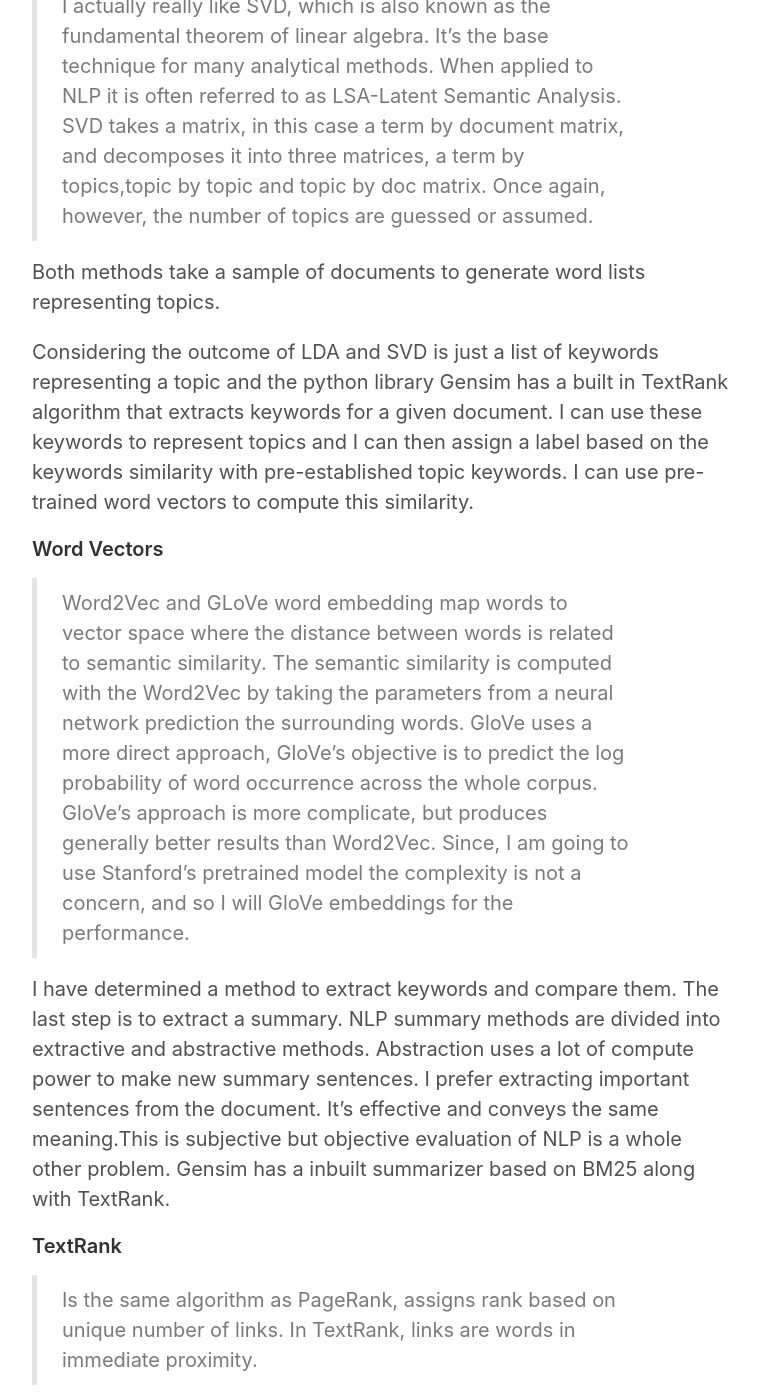
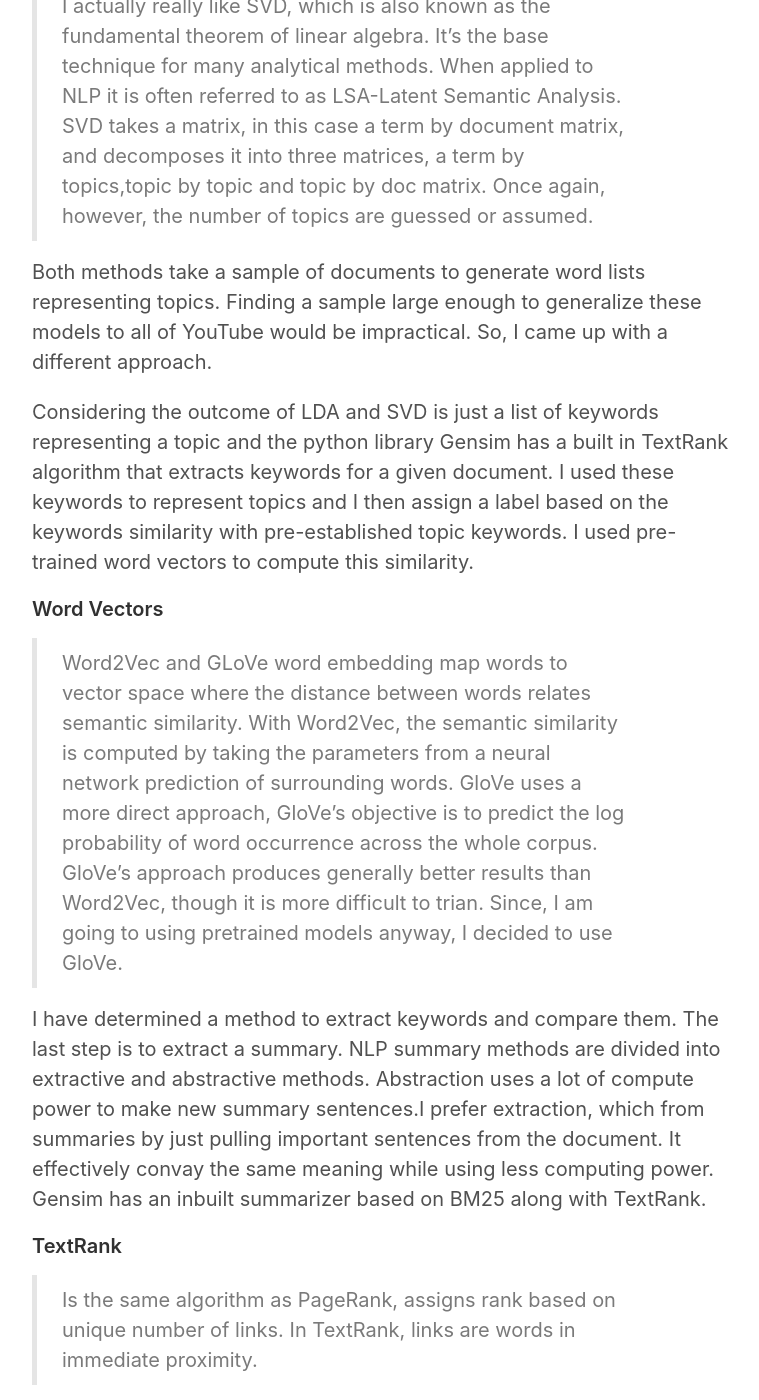
Before and after one commit to Andrewjportal/Andrewjportal.github.io, a Jekyll site: the page built from _posts/2019-03-08-YouTopics.md, in a window 1280 px wide and 1400 px high, scrolled down 1816 px. Shown: the whole window, without its empty margins (258-1017 px from the left). Built offline with Jekyll 4.4.1, drawn with Linux system fonts in a browser that asks for light colours.

```diff
--- a/_posts/2019-03-08-YouTopics.md
+++ b/_posts/2019-03-08-YouTopics.md
@@ -24,17 +24,18 @@ My idea is to extract a summary of the transcripts or captions and then provide
 #### SVD
 > I actually really like SVD, which is also known as the fundamental theorem of linear algebra. It's the base technique for many analytical methods. When applied to NLP it is often referred to as LSA-Latent Semantic Analysis. SVD takes a matrix, in this case a term by document matrix, and decomposes it into three matrices, a term by topics,topic by topic and topic by doc matrix. Once again, however, the number of topics are guessed or assumed.
 
-Both methods take a sample of documents to generate word lists representing topics.
+Both methods take a sample of documents to generate word lists representing topics. Finding a sample large enough to generalize these models to all of YouTube would be impractical. So, I came up with a different approach.
 
 
 
-Considering the outcome of LDA and SVD is just a list of keywords representing a topic and the python library Gensim has a built in TextRank algorithm that extracts keywords for a given document. I can use these keywords to represent topics and I can then assign a label based on the keywords similarity with pre-established topic keywords. I can use pre-trained word vectors to compute this similarity.
+Considering the outcome of LDA and SVD is just a list of keywords representing a topic and the python library Gensim has a built in TextRank algorithm that extracts keywords for a given document. I used these keywords to represent topics and I then assign a label based on the keywords similarity with pre-established topic keywords. I  used pre-trained word vectors to compute this similarity.
 
 #### Word Vectors
-> Word2Vec and GLoVe word embedding map words to vector space where the distance between words is related to semantic similarity. The semantic similarity is computed with the Word2Vec by taking the parameters from a neural network prediction the surrounding words. GloVe uses a more direct approach, GloVe's objective is to predict the log probability of word occurrence across the whole corpus. GloVe's approach is more complicate, but produces generally better results than Word2Vec. Since, I am going to use Stanford's pretrained model the complexity is not a concern, and so I will GloVe embeddings for the performance.
+> Word2Vec and GLoVe word embedding map words to vector space where the distance between words relates semantic similarity. With Word2Vec, the semantic similarity is computed by taking the parameters from a neural network prediction of surrounding words. GloVe uses a more direct approach, GloVe's objective is to predict the log probability of word occurrence across the whole corpus. GloVe's approach produces generally better results than Word2Vec, though it is more difficult to trian. Since, I am going to using pretrained models anyway, I decided to use GloVe.
 
 I have determined a method to extract keywords and compare them. The last step is to extract a summary.
-NLP summary methods are divided into extractive and abstractive methods. Abstraction uses a lot of compute power to make new summary sentences. I prefer extracting important sentences from the document. It's effective and conveys the same meaning.This is subjective but objective evaluation of NLP is a whole other problem. Gensim has a inbuilt summarizer based on BM25 along with TextRank.
+NLP summary methods are divided into extractive and abstractive methods. Abstraction uses a lot of compute power to make new summary sentences.I prefer extraction, which from summaries by just pulling important sentences from the document. It effectively convay the same meaning while using less computing power. Gensim has an inbuilt summarizer based on BM25 along with TextRank.
+
 
 #### TextRank
 > Is the same algorithm as PageRank, assigns rank based on unique number of links. In TextRank, links are words in immediate proximity.
```
Also changed, not shown: about.md (+2 -3 lines).
